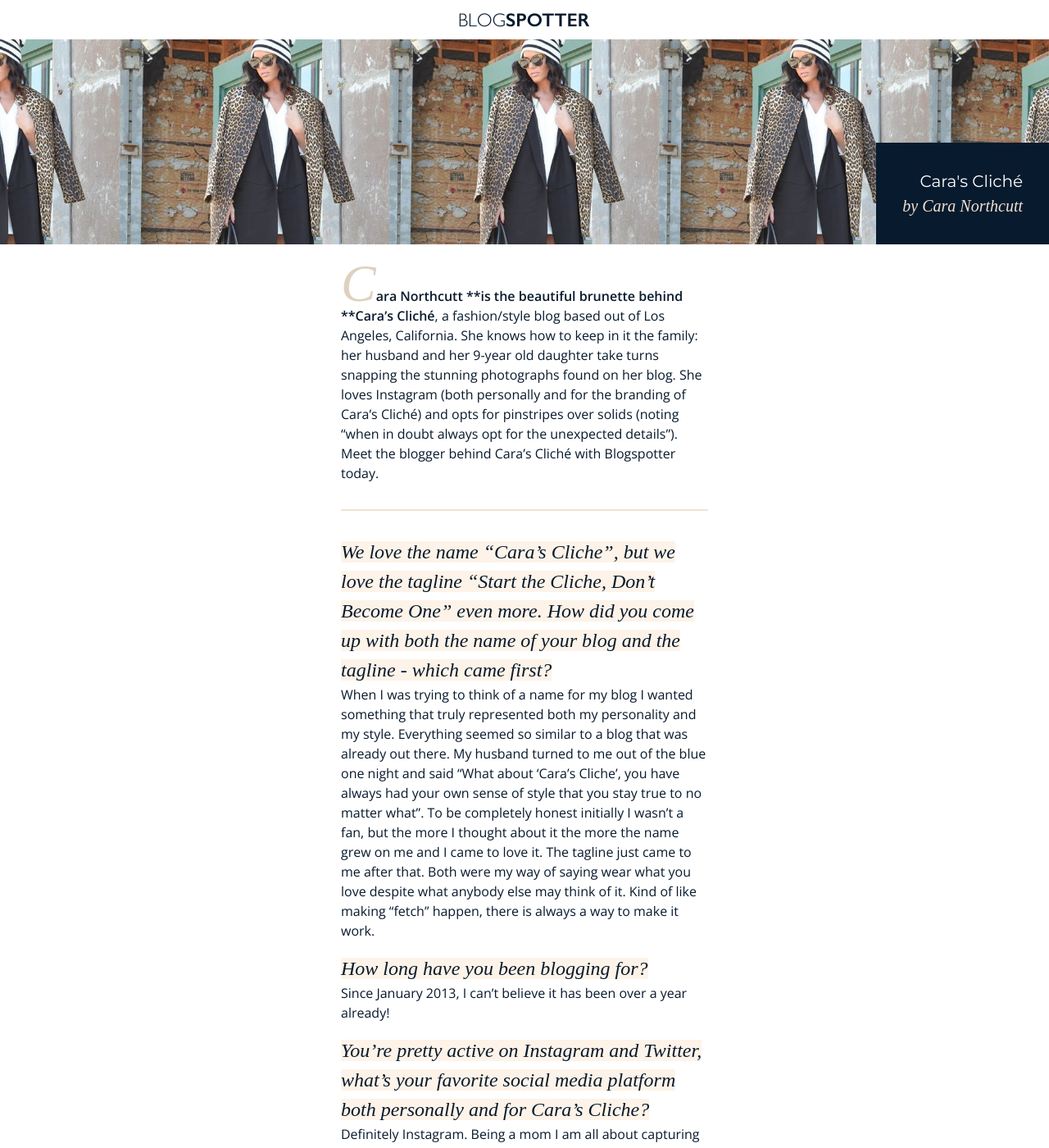
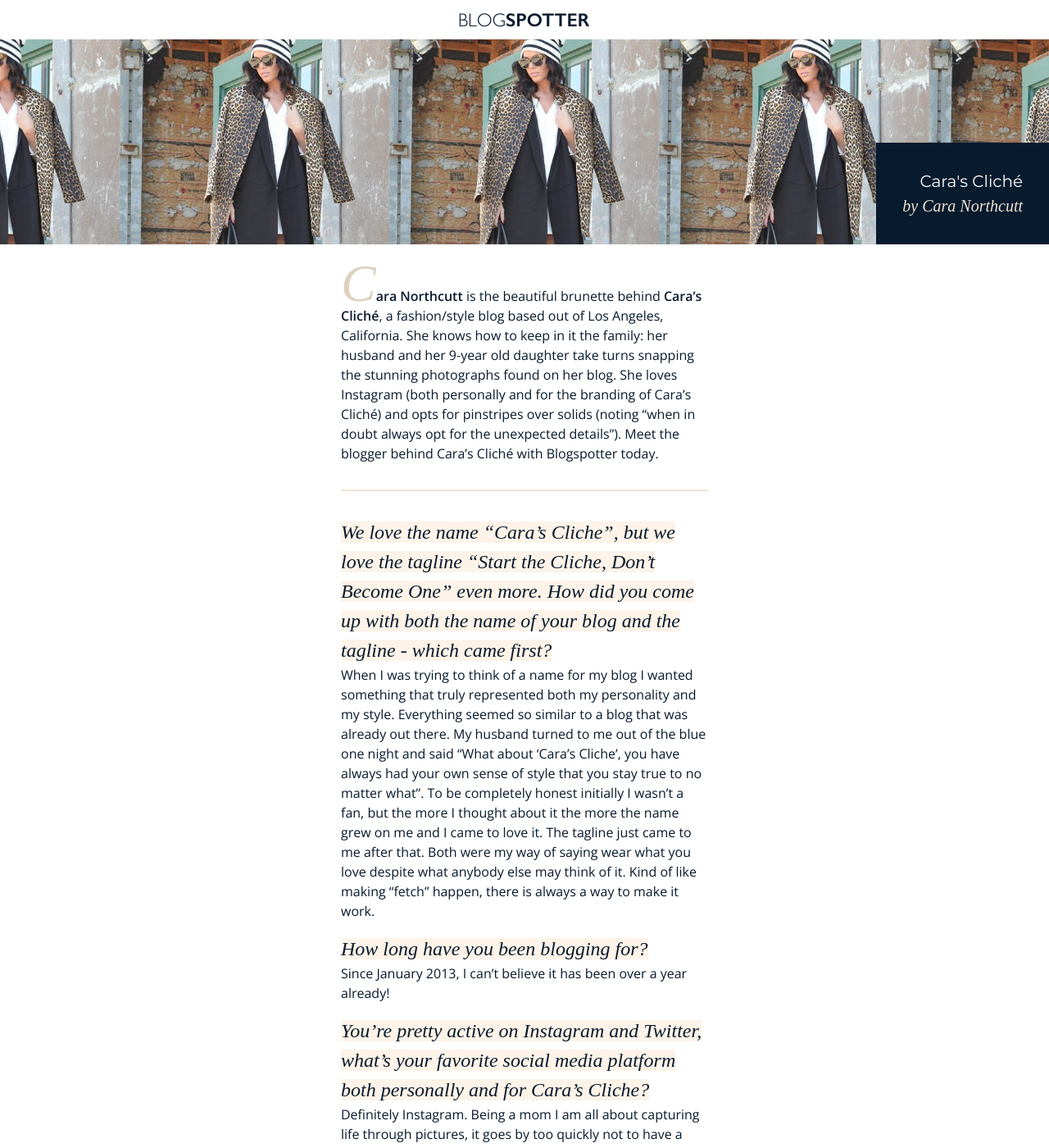
Before and after one commit to carolineorlando/blogspotter, a Jekyll site: the page built from _posts/2014-02-17-caras-cliche.md, in a window 1280 px wide and 1400 px high. Shown: the whole window at 82% size. Built offline with Jekyll 4.4.1, drawn with Linux system fonts in a browser that asks for light colours; some web fonts are replaced.

Commit message:
Trigger load more items on scroll (remove click event), update to interview copy

```diff
--- a/_posts/2014-02-17-caras-cliche.md
+++ b/_posts/2014-02-17-caras-cliche.md
@@ -50,4 +50,4 @@
     answer: Don't abandon who you are or your own personal style because it's what sets you apart!
 ---
 
-**Cara Northcutt **is the beautiful brunette behind **Cara's Cliché**, a fashion/style blog based out of Los Angeles, California. She knows how to keep in it the family: her husband and her 9-year old daughter take turns snapping the stunning photographs found on her blog. She loves Instagram (both personally and for the branding of Cara's Cliché) and opts for pinstripes over solids (noting "when in doubt always opt for the unexpected details"). Meet the blogger behind Cara's Cliché with Blogspotter today.
+**Cara Northcutt** is the beautiful brunette behind **Cara's Cliché**, a fashion/style blog based out of Los Angeles, California. She knows how to keep in it the family: her husband and her 9-year old daughter take turns snapping the stunning photographs found on her blog. She loves Instagram (both personally and for the branding of Cara's Cliché) and opts for pinstripes over solids (noting "when in doubt always opt for the unexpected details"). Meet the blogger behind Cara's Cliché with Blogspotter today.
--- a/dist/css/main.css
+++ b/dist/css/main.css
@@ -260,18 +260,13 @@
 
 .footer {
   background: #FEF3E8;
-  padding: 1em;
+  padding: 2em;
   margin: auto;
   text-align: center;
-  font-size: .75em;
-  opacity: 0;
-  -webkit-transition: opacity 100ms ease;
-  transition: opacity 100ms ease; }
+  font-size: .875em; }
   @media (max-width: 768px) {
     .footer {
       margin-bottom: 48px; } }
-  .footer.y {
-    opacity: 1; }
   .footer p {
     margin: .5em 0; }
   @media (max-width: 768px) {
@@ -364,12 +359,7 @@
           align-items: center;
   list-style: none; }
   .items .item {
-    margin: 0;
-    opacity: 0;
-    -webkit-transition: opacity 250ms ease-in-out;
-    transition: opacity 250ms ease-in-out; }
-    .items .item.y {
-      opacity: 1; }
+    margin: 0; }
     @media (min-width: 480px) {
       .items .item {
         width: 50%; } }
@@ -509,7 +499,7 @@
   padding: 1em 0;
   border-bottom: 2px solid #EFE3D1; }
   .archives-nav a {
-    padding: .125em;
+    padding: .25em;
     line-height: normal;
     display: inline-block; }
 
```
Also changed, not shown: _posts/2014-02-13-girl-with-the-painted-pout.md (+1 -1 lines), src/js/main.js (+14 -17 lines), src/scss/partials/_base.scss (+3 -13 lines), dist/js/main.js, 1 other file.
